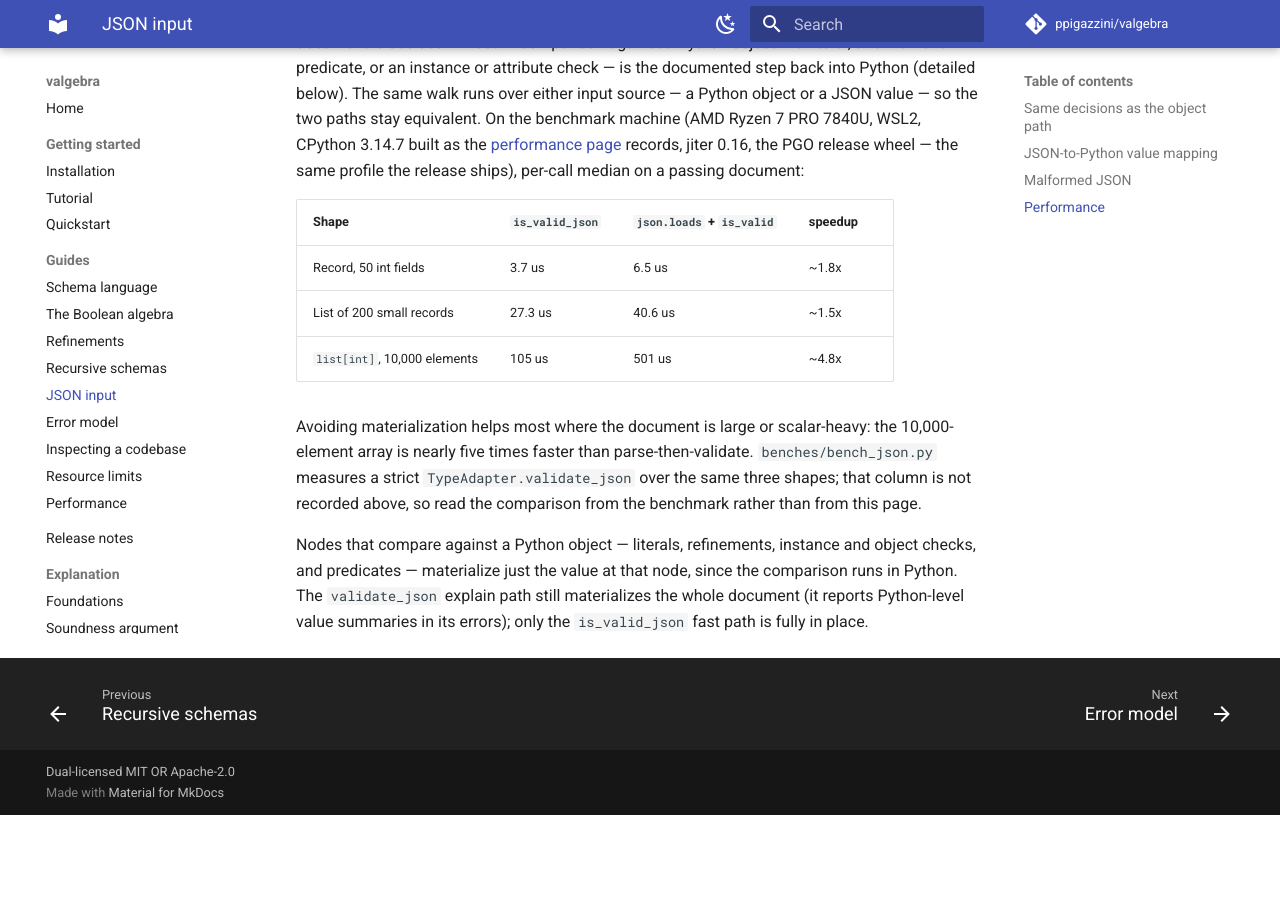
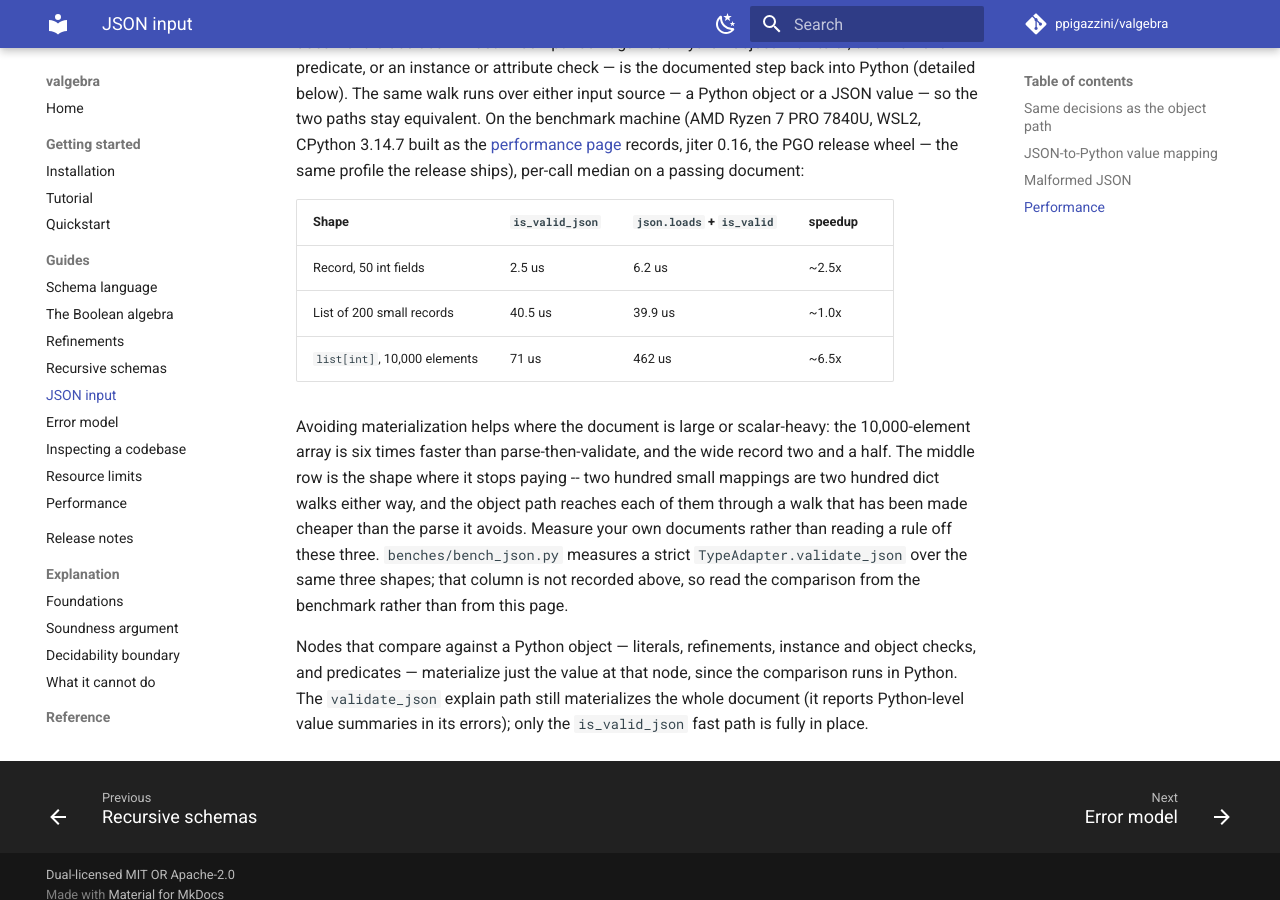
Before and after one commit to ppigazzini/valgebra, an MkDocs documentation site: the page built from docs/07-json.md, in a window 1280 px wide and 900 px high, scrolled down 3332 px. Built offline with MkDocs 1.6.1 and Material for MkDocs 9.7.7, drawn with Linux system fonts in a browser that asks for light colours; comment, search, counter and statistics services are not loaded; before the commit the page ends 4147 px from its top, so only the background shows below that.

Commit message:
docs: the competitive ceilings and the recorded figures follow the tree
A ceiling a shape passes six times over is a claim about nothing. The
list of scalars, the record walk and the failure path all moved a long
way under theirs, so each ceiling comes down to sit above what its shape
measures in the *worse* of the two environments the file has to hold in
-- and which environment that is differs per shape, which is the trap
the file exists to remember. Six of the seven read within a fifth of
each other on a bench runner and on a developer's box. `large_array`
does not: ten thousand elements is a cache-bound walk, and the runner
reads 0.52 to 0.57 where the box reads 0.13 to 0.19, so that ceiling is
drawn from the runner's readings and every other from whichever side is
slower. A list of scalars was allowed to be twenty percent slower than
pydantic; it is now held to three quarters of pydantic's time, which is
what the slower of the two environments actually measures.

The recorded figures follow, re-measured by the method the page states
-- five runs of the comparison benchmark on the optimised wheel, the
median of their medians, the half-range beside it. On the machine the
page names, a ten-thousand element `list[int]` takes 9.76 us against
pydantic's 78.4; a fifty-field record 0.704 against 1.90; a twenty-five
deep nesting 0.201 against 1.97.

The JSON page's table is re-measured the same way, and one of its three
rows now says something else: two hundred small mappings are two hundred
dict walks whichever way the document arrives, and the object path
reaches them through a walk cheaper than the parse it avoids, so
`is_valid_json` no longer wins there. It wins by six and a half times on
the scalar array and two and a half on the wide record, and the page
says which is which rather than leaving one rule for all three.

```diff
--- a/docs/07-json.md
+++ b/docs/07-json.md
@@ -167,12 +167,17 @@ ships), per-call median on a passing document:
 
 | Shape | `is_valid_json` | `json.loads` + `is_valid` | speedup |
 | --- | --- | --- | --- |
-| Record, 50 int fields | 3.7 us | 6.5 us | ~1.8x |
-| List of 200 small records | 27.3 us | 40.6 us | ~1.5x |
-| `list[int]`, 10,000 elements | 105 us | 501 us | ~4.8x |
+| Record, 50 int fields | 2.5 us | 6.2 us | ~2.5x |
+| List of 200 small records | 40.5 us | 39.9 us | ~1.0x |
+| `list[int]`, 10,000 elements | 71 us | 462 us | ~6.5x |
 
-Avoiding materialization helps most where the document is large or scalar-heavy:
-the 10,000-element array is nearly five times faster than parse-then-validate.
+Avoiding materialization helps where the document is large or scalar-heavy: the
+10,000-element array is six times faster than parse-then-validate, and the wide
+record two and a half. The middle row is the shape where it stops paying -- two
+hundred small mappings are two hundred dict walks either way, and the object
+path reaches each of them through a walk that has been made cheaper than the
+parse it avoids. Measure your own documents rather than reading a rule off
+these three.
 `benches/bench_json.py` measures a strict `TypeAdapter.validate_json` over the
 same three shapes; that column is not recorded above, so read the comparison
 from the benchmark rather than from this page.
```
Also changed, not shown: README.md (+2 -2 lines), docs/11-performance.md (+7 -7 lines), 1 other file.
